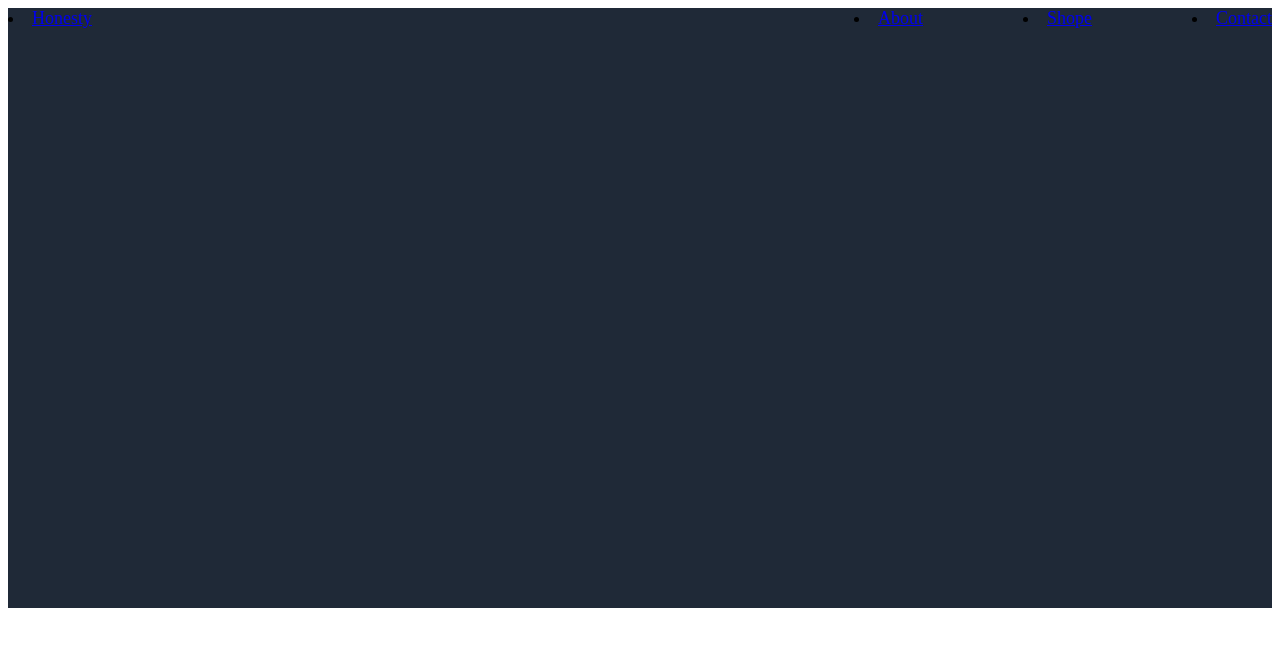
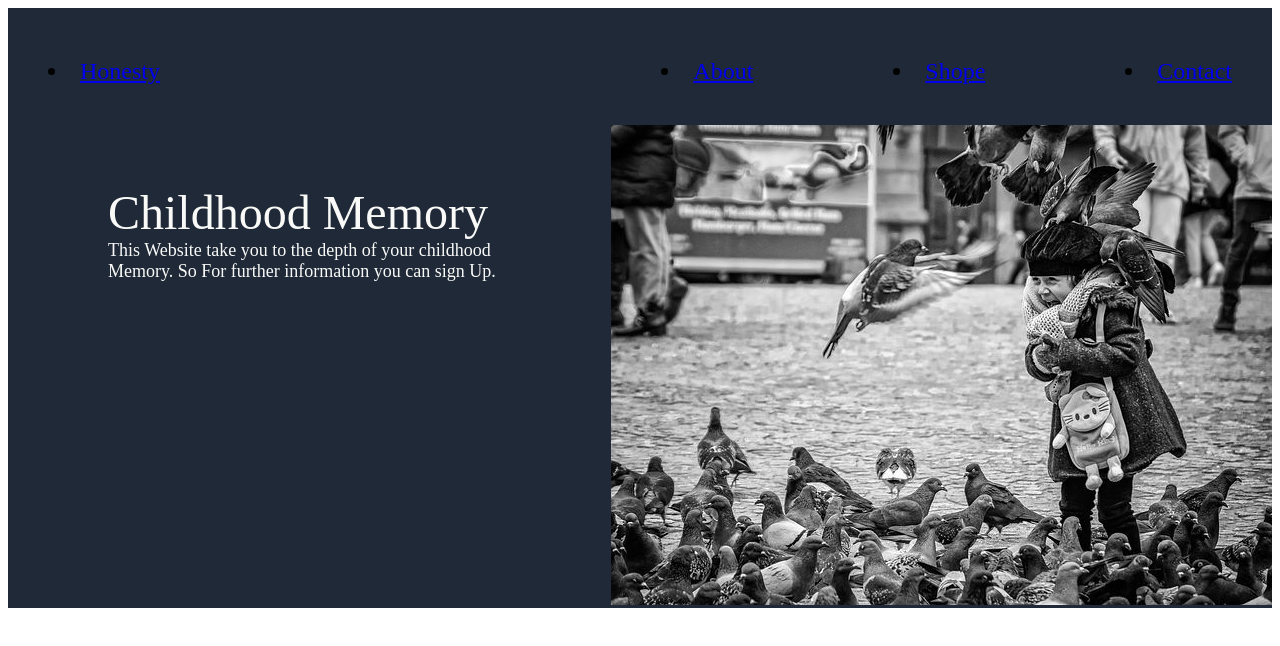
Before and after one commit to JayrajkumarSarvaiya/Landing-Page, a plain HTML site: page index.html in a window 1280 px wide. Shown: the top 646 px of the page. Drawn offline with Linux system fonts and the light colour scheme.

Commit message:
First Part is done

```diff
--- a/index.html
+++ b/index.html
@@ -18,8 +18,16 @@
                     <li><a href="#">Contact</a></li>
 
             </nav>
+            <div class="media flipped">
+                <div class="image"><img src="./image/main.jpg" alt="MDN logo"></div>
+                  <div class="content">Childhood Memory
+                    <div class="info">This Website take you to the depth of your childhood Memory. So For further information you can sign Up.</div>
+                  </div>
+
+              </div>
         </div>
-        <div class="two"></div>
+        <div class="two">
+        </div>
         <div class="three"></div>
         <div class="four"></div>
     </div>
--- a/style.css
+++ b/style.css
@@ -5,15 +5,18 @@
 nav {
     display: flex;
     margin: 0 -50px;
-    font-size: 18px;
+    font-size: 24px;
 
 
   }
   nav li {
     margin: 0 50px;
+    margin-top: 50px;
+    margin-right: 90px;
 }
 .push-right{
     margin-right: auto;
+    margin-left: 90px;
 }
 .one{
     height: 600px;
@@ -22,6 +25,29 @@ nav {
 .two{
     height: 600px;
 }
+.media {
+    display: flex;
+    align-items: flex-start;
+}
+.image{
+    align-items: center;
+    margin-top: 40px;
+
+}
+.media.flipped {
+    flex-direction: row-reverse;
+}
+.media .content {
+    flex: 1;
+    padding: 100px;
+    font-size: 48px;
+    color: #f9faf8;
+}
+.info {
+    flex: 1;
+    font-size: 18px;
+    color: #f9faf8;
+}
 .three{
     height: 600px;
     background-color: blanchedalmond;
```
